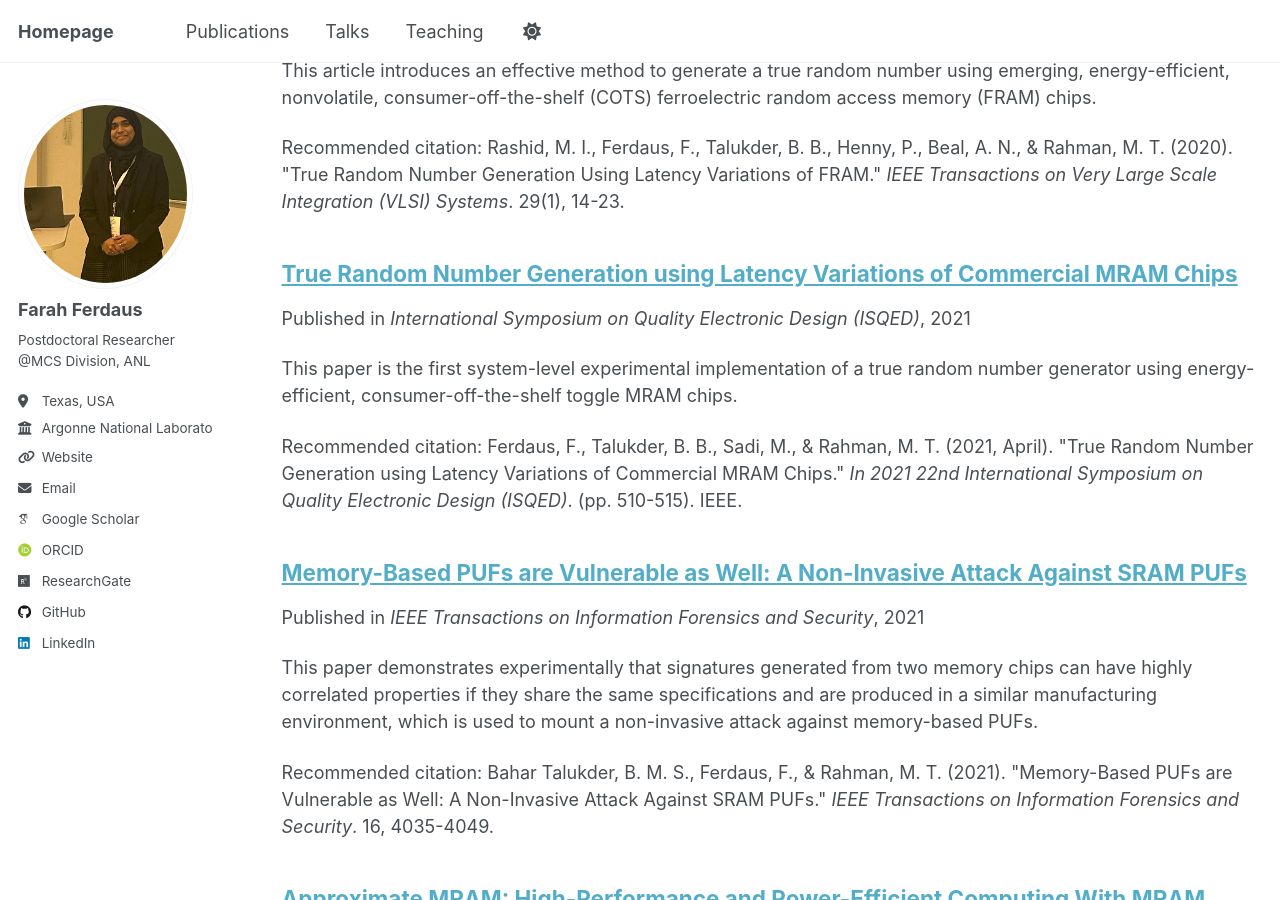
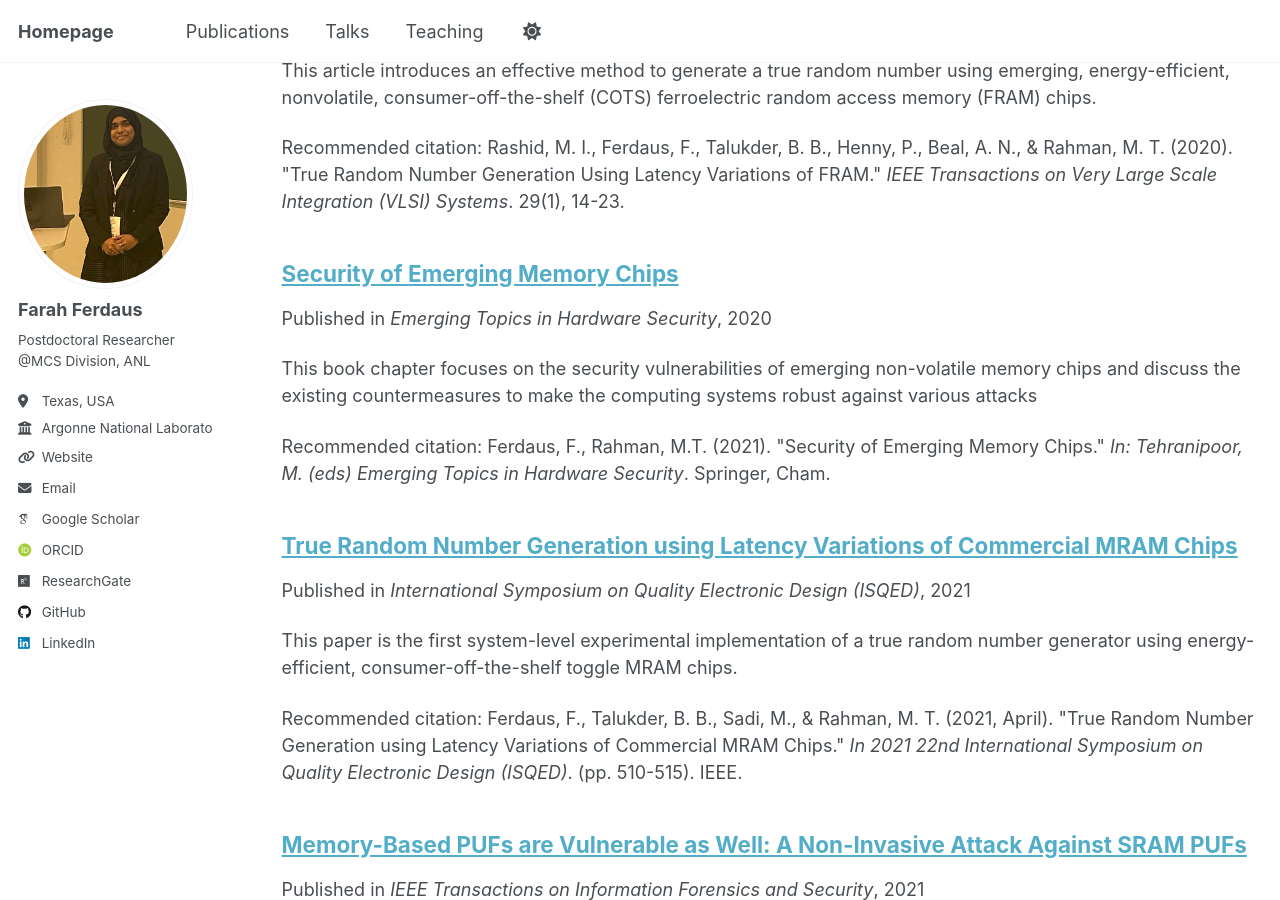
Before and after one commit to fferdaus/fferdaus.github.io, a Jekyll site: the page built from _pages/collection-archive.html, in a window 1280 px wide and 900 px high, scrolled down 1599 px. Built offline with Jekyll 4.4.1, drawn with Linux system fonts in a browser that asks for light colours; some web fonts are replaced; some of the changed text lies outside the part shown.

Commit message:
Update 2020-11-10-bookChapSecEmerMem.md

```diff
--- a/_publications/2020-11-10-bookChapSecEmerMem.md
+++ b/_publications/2020-11-10-bookChapSecEmerMem.md
@@ -4,7 +4,7 @@ collection: publications
 category: books
 permalink: /publication/2020-11-10-bookChapSecEmerMem
 excerpt: 'This book chapter focuses on the security vulnerabilities of emerging non-volatile memory chips and discuss the existing countermeasures to make the computing systems robust against various attacks'
-date: 2024-11-18
+date: 2020-11-10
 venue: 'Emerging Topics in Hardware Security'
 citation: 'Ferdaus, F., Rahman, M.T. (2021). &quot;Security of Emerging Memory Chips.&quot; <i> In: Tehranipoor, M. (eds) Emerging Topics in Hardware Security</i>. Springer, Cham.'
 ---
```
